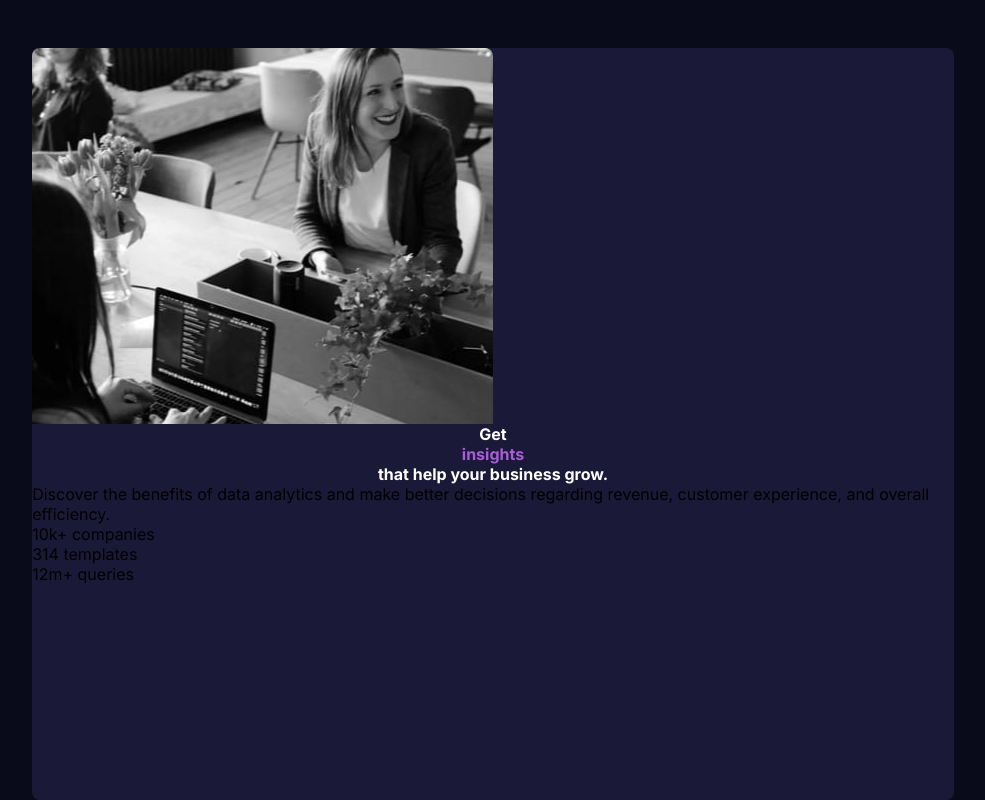
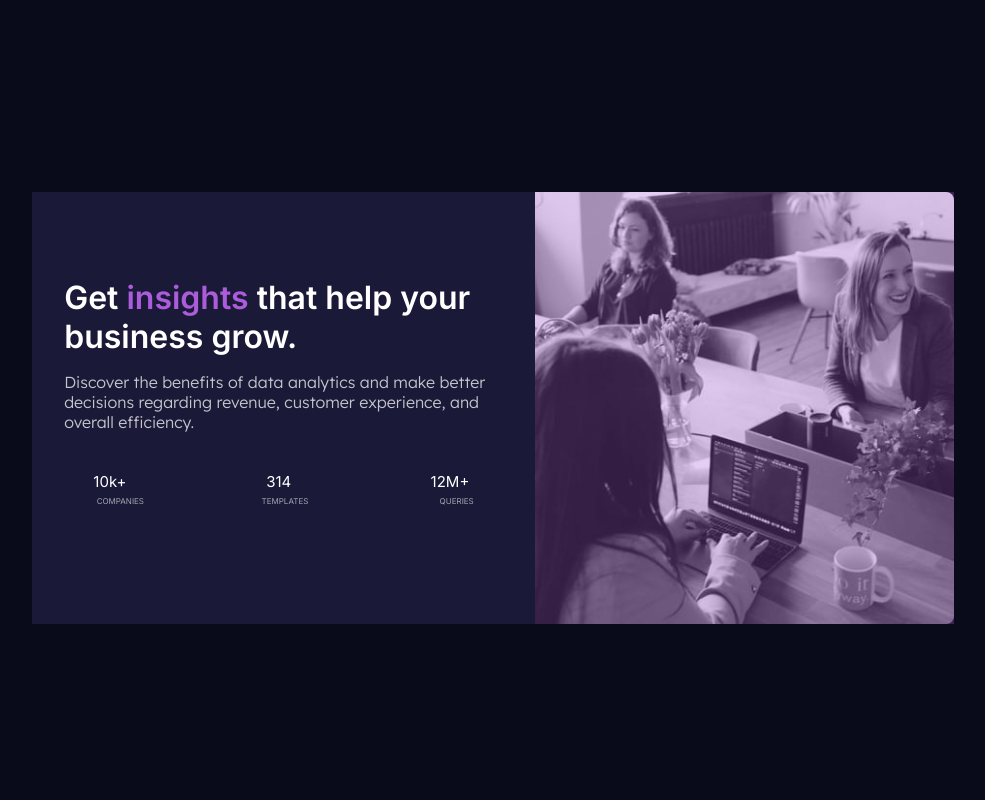
Before and after one commit to keikun/Stats-Preview-Card, a plain HTML site: page index.html in a window 1536 px wide. Shown: the whole page, without its empty margins (275-1260 px from the left). Drawn offline with Linux system fonts and the light colour scheme.

Commit message:
Add files via upload

```diff
--- a/index.html
+++ b/index.html
@@ -24,17 +24,21 @@
 <body>
 <section class="container">
     <div class="img"></div>
-    <h1 class="title">Get <p class="insights">insights</p> that help your business grow.</h1>
-  </div>
+    <section class="container2">
+    <h1 class="title">Get <span>insights</span> that help your business grow.</h1>
   <div>
     <p class="detail"> Discover the benefits of data analytics and make better decisions regarding revenue, customer
       experience, and overall efficiency.</p>
   </div>
-  <div>
-    <p class="stats">10k+ companies</p>
-    <p class="stats">314 templates</p>
-    <p class="stats">12m+ queries</p>
+  <div class="all-stats">
+    <p class="stats">10k+</p>
+    <p class="stats">companies</p>
+    <p class="stats">314</p>
+    <p class="stats">templates</p>
+    <p class="stats">12M+</p>
+    <p class="stats">queries</p>
   </div>
+</section>
 </section>
 </body>
 </html>
--- a/style.css
+++ b/style.css
@@ -26,7 +26,7 @@ body{
     flex-direction: column;
     align-content: center;
     font-family: var(--inter), var(--lexend);
-
+    font-size: 15px;
 }
 
 
@@ -35,7 +35,7 @@ body{
     display: flex;
     flex-direction: column;
     align-content: center;
-    width: 60vw;
+    width: 70vw;
     height: 100vh;
     margin-left: 20vw;
     margin-top: 3rem;
@@ -45,22 +45,116 @@ body{
 .img{
     background-image: url(/images/image-header-mobile.jpg);
     background-repeat: no-repeat;
-    background-size: auto;
-    background-position: 80%;
+    background-position: top;
+    background-size: cover;
+    filter: var(--soft_violet_accent);
     border-radius: .5rem .5rem 0 0;
-    width: 50%;
-    height: 50%;
-    margin-bottom: ;
+    width: 100%;
+    height: 40%;
+    display: flex;
+}
+
+.img:before {
+    content: "";
+    background: var(--soft_violet_accent);
+    width: 100%;
+    opacity: 0.3;
 }
 
 .title{
     font-family: var(--inter);
     color: var(--white);
     text-align: center;
-    font-size: 1rem;
-
+    font-size: 1.5rem;
+    margin-top: 1rem;
+    font-weight: 600;
+    margin-left: 2rem;
+    margin-right: 2rem;
 }
 
-.title > p{
+span{
     color: var(--soft_violet_accent);
 }
+
+.detail {
+    color: var(--slightly_transparent_white);
+    text-align: center;
+    margin-top: 1rem;
+    font-family: var(--lexend);
+    font-weight: 300;
+    font-size: 11px;
+    margin-left: 2rem;
+    margin-right: 2rem;
+    margin-bottom: 1rem;
+}
+
+.stats {
+    text-align: center;
+    color: var(--slightly_transparent_white_stat);
+}
+
+.stats:nth-child(odd) {
+    color: white;
+    margin-bottom: .5rem;
+    margin-top: .5rem;
+}
+
+.stats:nth-child(2n){
+    text-transform: uppercase;
+    font-size: .5rem;
+}
+
+@media(min-width: 1440px){
+    body{
+        width: 100vw;
+        height: 60vh;
+    }
+    .container{
+        width: 60vw;
+        height: 90vh;
+        display: flex;
+        flex-direction: row-reverse;
+        align-content: center;
+        border-radius: 0 .5rem .5rem 0;
+        position: relative;
+        top: 30%;
+
+    }
+
+    .img{
+        background-image: url(/images/image-header-desktop.jpg);
+        width: 50%;
+        height: 100%;
+        border-radius: 0 .5rem .5rem 0;
+    }
+
+    .container2{
+        display: flex;
+        flex-direction: column;
+        justify-content: center;
+        width: 60%;
+    }
+
+    .title {
+        text-align: left;
+        font-size: 2rem;
+        margin-top: -2rem;
+    }
+
+    .detail {
+        text-align: left;
+        font-size: 1rem;
+        margin-bottom: 2rem;
+    }
+
+    .all-stats{
+        display: flex;
+        flex-direction: row;
+        justify-content: space-around;
+    }
+
+    .stats.stats:nth-child(2n){
+        margin-top: 2rem;
+        margin-left: -9.5rem;
+    }
+}
```
